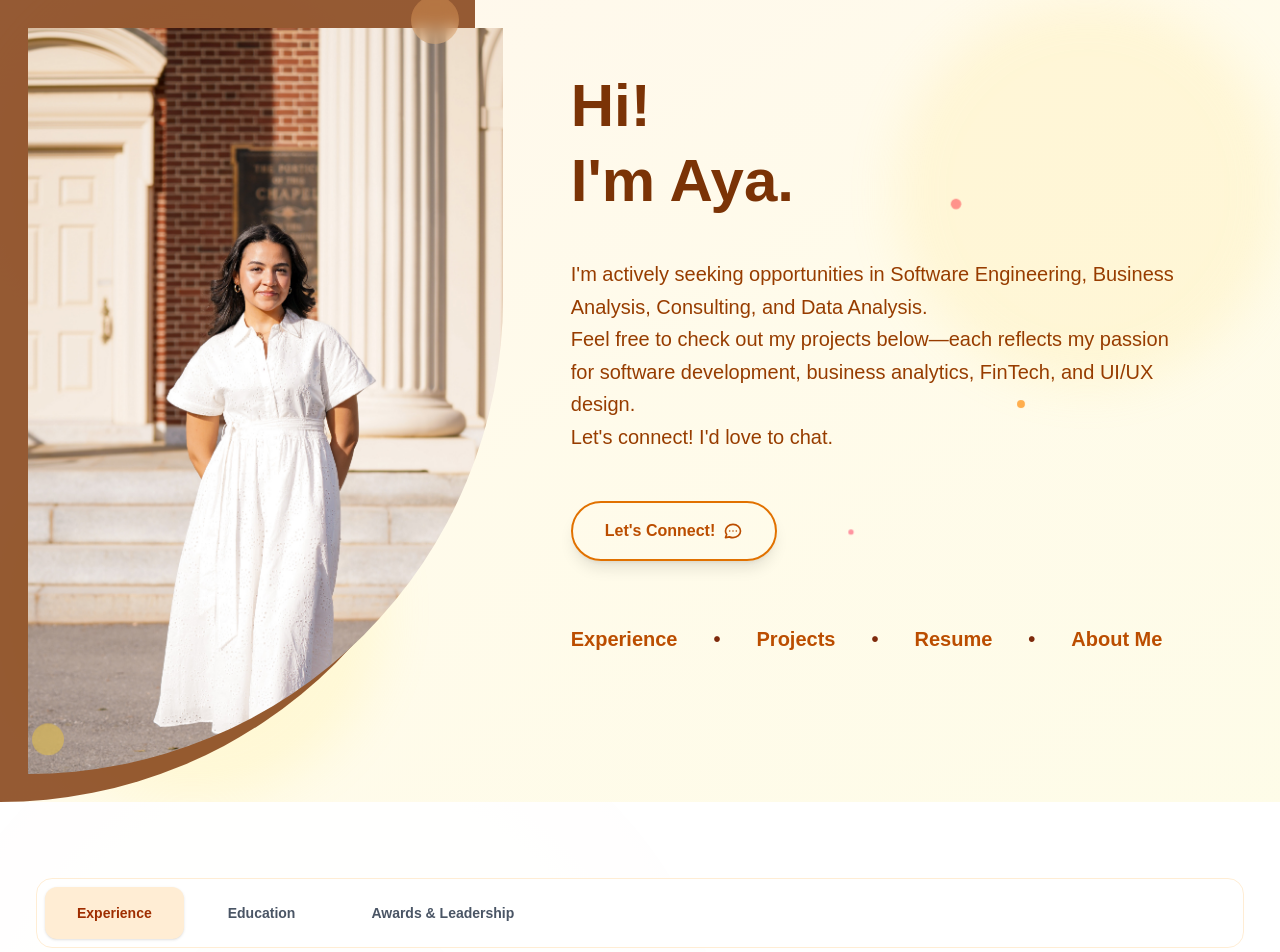
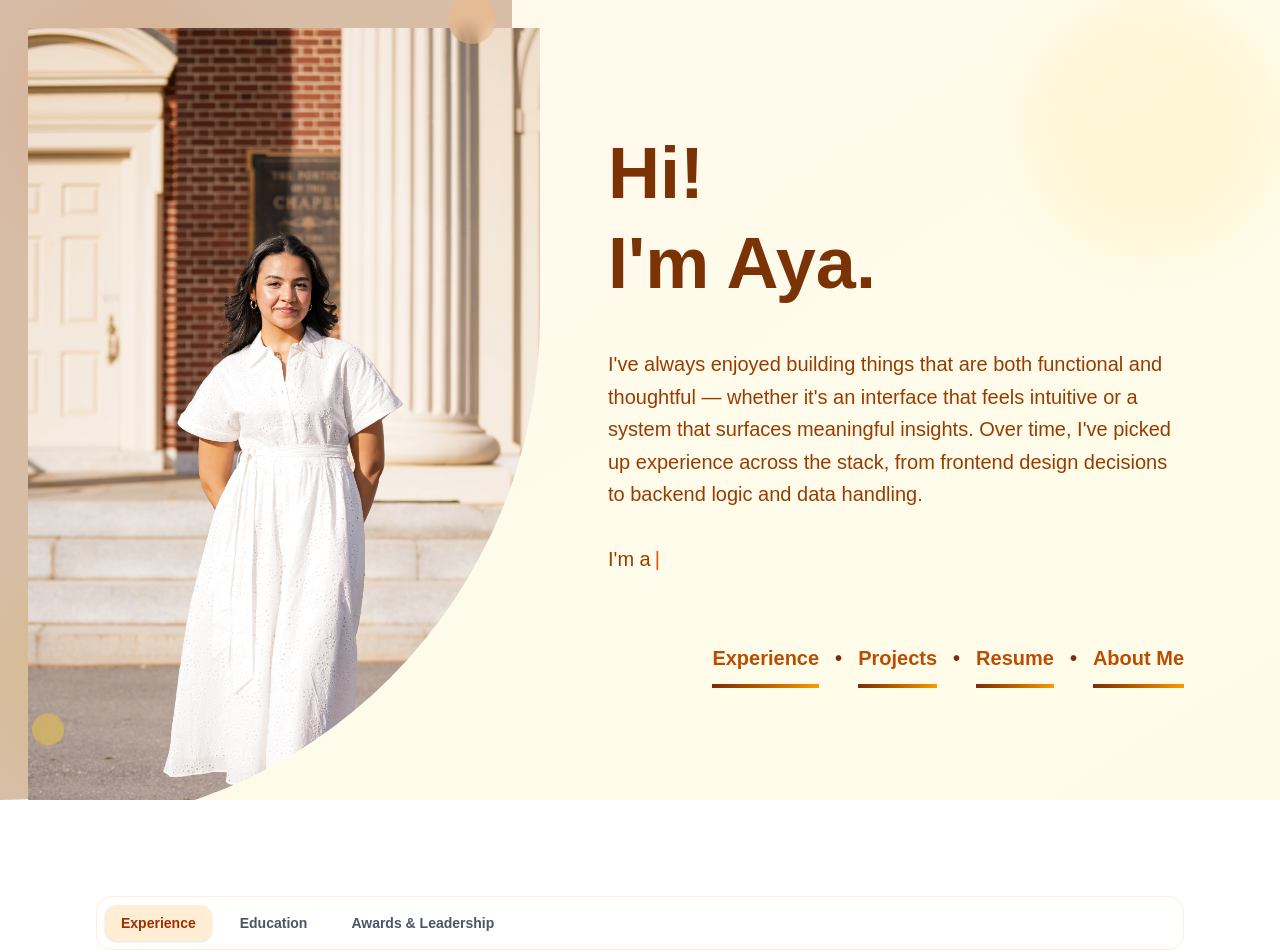
Before and after one commit to ayatarist/ayatarist.github.io, a Next.js app: page / in a window 1280 px wide. Shown: the top 952 px of the page. Built offline with nearby package versions, Linux system fonts and the light colour scheme.

Commit message:
across device version

```diff
--- a/src/app/layout.tsx
+++ b/src/app/layout.tsx
@@ -15,9 +15,8 @@
 export const metadata: Metadata = {
   title: "Aya Tarist | Portfolio",
   description: "Software engineer, researcher, and builder.",
-  icons: {
-    icon: "/favicon.png",
-  },
+  icons: { icon: "/favicon.png" },
+  viewport: "width=device-width, initial-scale=1",
 };
 
 export default function RootLayout({
--- a/src/app/page.tsx
+++ b/src/app/page.tsx
@@ -1,10 +1,10 @@
 // src/app/page.tsx
 import React from 'react';
-import Hero from '@/components/Hero';
-import Timeline from '@/components/Experience';
+import Hero from '@/components/HeroP';
+import Timeline from '@/components/ExperienceP';
 import Projects from '@/components/ProjectsOverview';
 // import Testimonies from '@/components/testimonies';
-import Footer from '@/components/footer';
+import Footer from '@/components/footerP';
 
 export const metadata = {
   title: "Aya Tarist | Portfolio",
--- /dev/null
+++ b/tailwind.config.js
@@ -0,0 +1,17 @@
+/** @type {import('tailwindcss').Config} */
+module.exports = {
+    content: [
+      "./src/pages/**/*.{js,ts,jsx,tsx,mdx}",
+      "./src/components/**/*.{js,ts,jsx,tsx,mdx}",
+      "./src/app/**/*.{js,ts,jsx,tsx,mdx}",
+    ],
+    theme: {
+      extend: {
+        colors: {
+          background: "var(--background)",
+          foreground: "var(--foreground)",
+        },
+      },
+    },
+    plugins: [],
+  }
```
